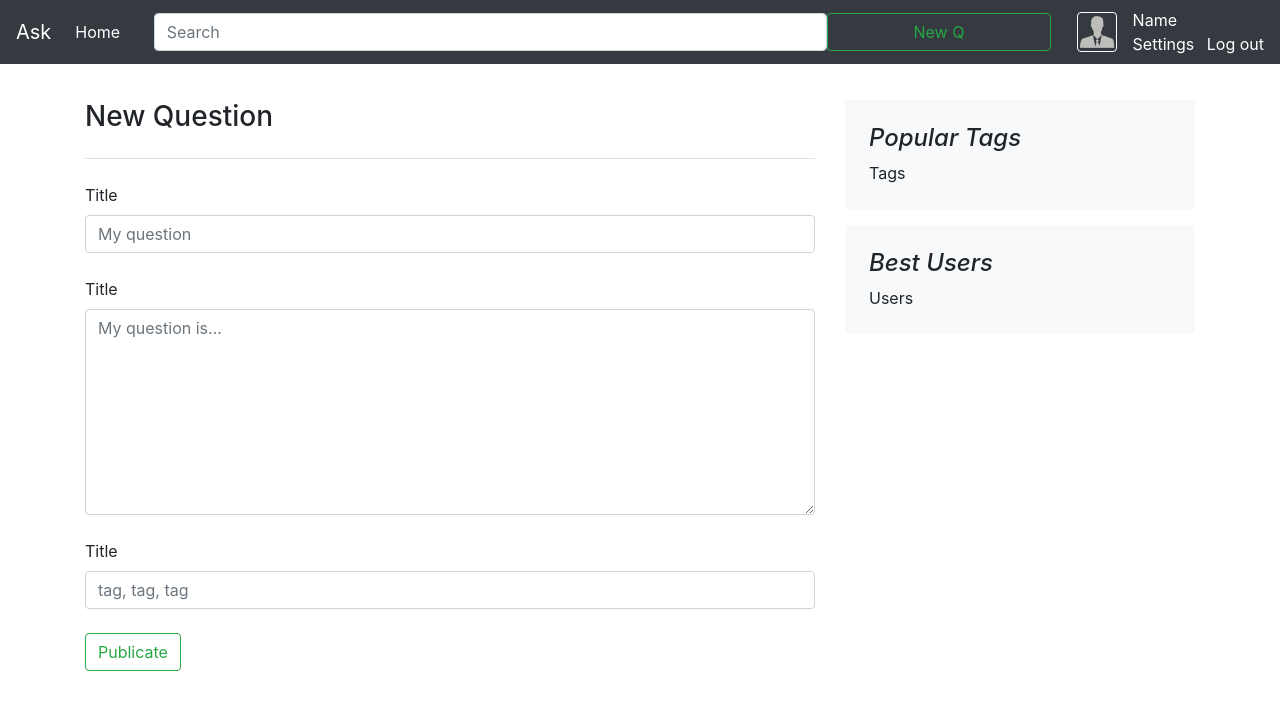
After one commit to huvalk/TECHNOPARK_WEB, a Django app: page /question/new/ in a window 1280 px wide. The commit adds this page. Shown: the top 710 px of the page. Run offline with Django 3.2, Linux system fonts and the light colour scheme; some libraries are stand-ins or nearby versions.

Commit message:
new_questions added

```diff
--- /dev/null
+++ b/question/static/question/invalid.js
@@ -0,0 +1,17 @@
+(function() {
+'use strict';
+window.addEventListener('load', function() {
+// Fetch all the forms we want to apply custom Bootstrap validation styles to
+let forms = document.getElementsByClassName('needs-validation');
+// Loop over them and prevent submission
+let validation = Array.prototype.filter.call(forms, function(form) {
+form.addEventListener('submit', function(event) {
+if (form.checkValidity() === false) {
+event.preventDefault();
+event.stopPropagation();
+}
+form.classList.add('was-validated');
+}, false);
+});
+}, false);
+})();
--- a/question/templates/question/base.html
+++ b/question/templates/question/base.html
@@ -21,21 +21,21 @@
     <div class="collapse navbar-collapse" id="navbarCollapse">
       <ul class="navbar-nav mr-auto">
         <li class="nav-item active">
-          <a class="nav-link" href="#">Home <span class="sr-only">(current)</span></a>
+          <a class="nav-link" href="{% url 'index' %}">Home <span class="sr-only">(current)</span></a>
         </li>
       </ul>
       <form class="form-inline mt-2 mt-md-0 w-75">
         <input class="search form-control sm-2 w-75" type="text" placeholder="Search" aria-label="Search">
-        <button class="new_q btn btn-outline-success my-2 my-sm-0 w-25">New Q</button>
+        <a class="new_q btn btn-outline-success my-2 my-sm-0 w-25" role="button" href="{% url 'new_question' %}">New Q</a>
       </form>
 
-        <div class="user_corner ml-auto mt-0 mr-5">
+        <div class="user_corner ml-auto mt-0 mr-3">
             <img src="{% static 'avatar.png' %}"/>
         </div>
         <div>
             <span> Name </span>
             <br>
-            <a>Log out</a> <a>Settings</a>
+            <a class="mr-2">Settings</a> <a>Log out</a>
         </div>
 
     </div>
--- a/question/templates/question/index.html
+++ b/question/templates/question/index.html
@@ -20,7 +20,7 @@
               </div>
           </div>
 
-          <div class="post-cont w-75">
+          <div class="post-cont w-75 mb-3">
               <h2 class="blog-post-title">Question №1</h2>
               <h5>by <a href="#">Chris</a></h5>
               How to do How to do How to do How to do How to do How to do How to do
@@ -52,7 +52,7 @@
               </div>
           </div>
 
-          <div class="post-cont w-75">
+          <div class="post-cont w-75  mb-3">
               <h2 class="blog-post-title">Question №1</h2>
               <h5>by <a href="#">Chris</a></h5>
               How to do How to do How to do How to do How to do How to do How to do
@@ -84,7 +84,7 @@
               </div>
           </div>
 
-          <div class="post-cont w-75">
+          <div class="post-cont w-75  mb-3">
               <h2 class="blog-post-title">Question №1</h2>
               <h5>by <a href="#">Chris</a></h5>
               How to do How to do How to do How to do How to do How to do How to do
--- /dev/null
+++ b/question/templates/question/new_question.html
@@ -0,0 +1,46 @@
+{% extends 'question/base.html' %}
+{% load staticfiles %}
+
+{% block content %}
+
+    <div class="col-md-8 blog-main">
+
+        <form action="#" class="needs-validation" novalidate>
+            <h3 class="pb-4 mb-4 border-bottom">
+                New Question
+            </h3>
+
+            <div class="mb-4">
+                <label for="q_title">Title</label>
+                <input type="text" class="form-control" id="q_title" placeholder="My question" maxlength="128" required="">
+                <div class="invalid-feedback">
+                    Please enter the title
+                </div>
+            </div>
+
+            <div class="mb-4">
+                <label for="q_body">Title</label>
+                <textarea class="form-control" rows="8" id="q_body" placeholder="My question is..." maxlength="10000" required=""></textarea>
+                <div class="invalid-feedback">
+                    What was your question
+                </div>
+            </div>
+
+            <div class="mb-4">
+                <label for="q_tags">Title</label>
+                <input type="text" class="form-control" id="q_tags" placeholder="tag, tag, tag" maxlength="128" required="">
+                <div class="invalid-feedback">
+                    Please enter the title
+                </div>
+            </div>
+
+
+          <button type="submit" class="btn btn-outline-success">Publicate</button>
+
+        </form>
+
+    </div>
+
+    <script type="text/javascript" src="{% static 'question/invalid.js' %}"></script>
+
+{% endblock %}
--- a/question/urls.py
+++ b/question/urls.py
@@ -6,4 +6,5 @@ from . import views
 urlpatterns = [
     # base
     url(r'^$', views.index, name='index'),
+    url(r'^new/', views.new_question, name='new_question')
 ]
--- a/question/views.py
+++ b/question/views.py
@@ -2,3 +2,6 @@ from django.shortcuts import render
 
 def index(request):
     return render(request, 'question/index.html', {})
+
+def new_question(request):
+    return render(request, 'question/new_question.html', {})
```
Also changed, not shown: question/templates/question/question.html (deleted, +0 -8 lines), question/static/avatar.png.
